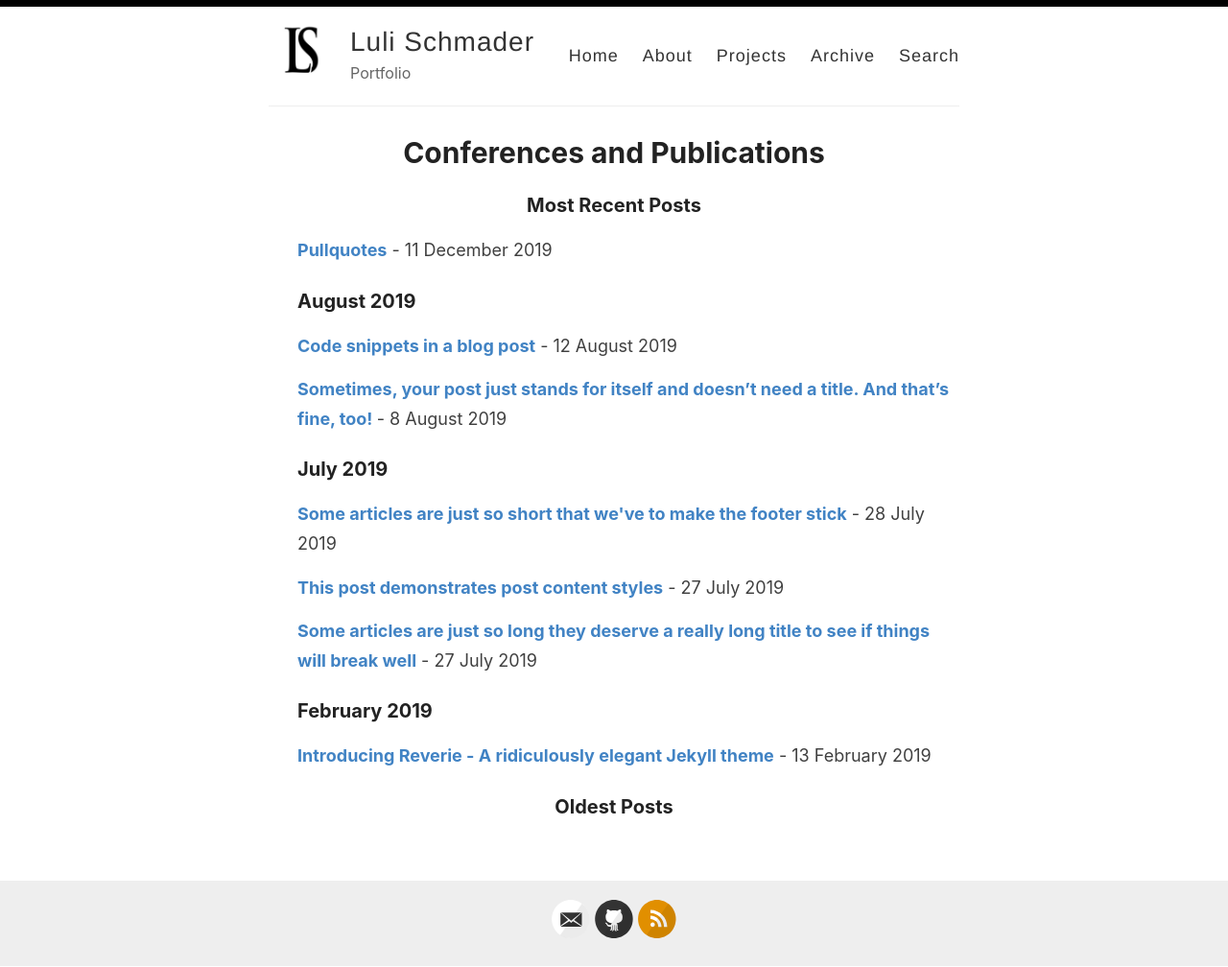
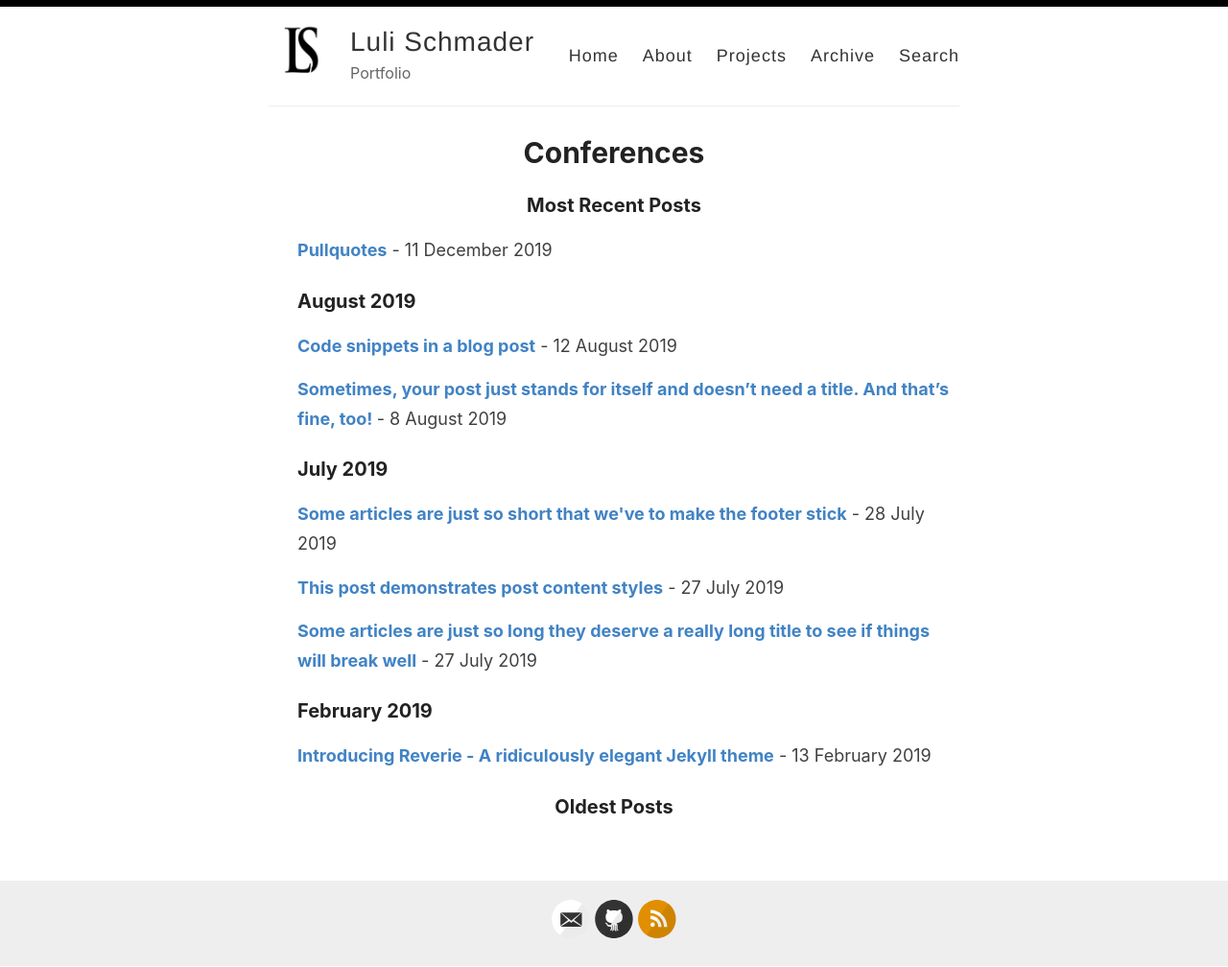
Before and after one commit to lulischmader/lulischmader.github.io, a Jekyll site: the page built from _pages/archive.md, in a window 1280 px wide. Shown: the whole page at 96% size. Built offline with Jekyll 4.4.1, drawn with Linux system fonts in a browser that asks for light colours.

Commit message:
Update archive.md

```diff
--- a/_pages/archive.md
+++ b/_pages/archive.md
@@ -1,7 +1,7 @@
 ---
 layout: page
-permalink: /archive/
-title: Conferences and Publications
+permalink: /Conferences/
+title: Conferences
 ---
 
 
```
